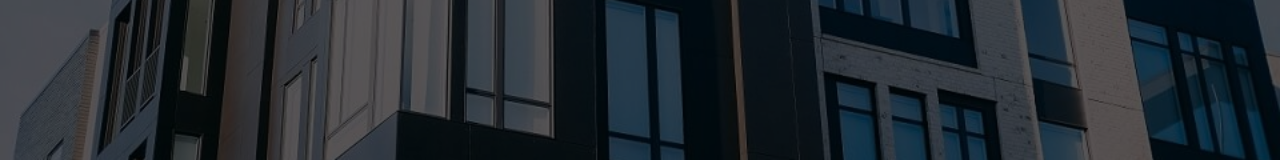
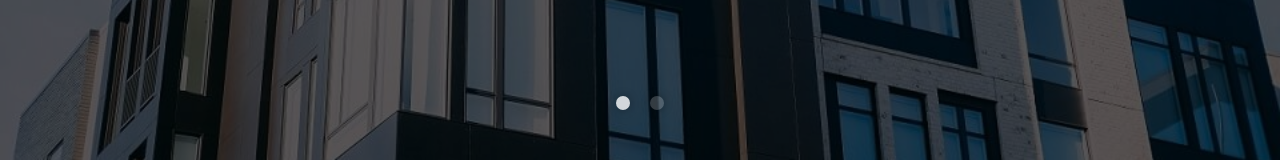
Before and after one commit to Al3ksand3r-dev/dagens_arkitekter, a Vue app in the folder client/: page / in a window 1280 px wide. Shown: the part 640-802 px from the top of the page. Built offline with nearby package versions, Linux system fonts and the light colour scheme.

Commit message:
work on carousel - added navigation buttons, pagination buttons and slide effect

```diff
--- a/client/package.json
+++ b/client/package.json
@@ -9,6 +9,7 @@
   },
   "dependencies": {
     "@vue/composition-api": "^1.0.0-beta.19",
+    "animate.css": "^4.1.1",
     "aos": "^2.3.4",
     "core-js": "^3.6.5",
     "vue": "^2.6.11",
--- a/client/src/components/ui/Slider.vue
+++ b/client/src/components/ui/Slider.vue
@@ -3,7 +3,12 @@
     :per-page="1"
     v-model="index"
     :mouse-drag="true"
-    :paginationEnabled="false"
+    :paginationEnabled="true"
+    paginationPosition="bottom-overlay"
+    :navigationEnabled="true"
+    resistanceCoef="0"
+    navigationNextLabel="<span class='lnr lnr-chevron-right'></span>"
+    navigationPrevLabel="<span class='lnr lnr-chevron-left'></span>"
     class="carousel"
   >
     <slide
@@ -17,7 +22,12 @@
           ')',
       }"
     >
-      <div class="carousel__item__content">
+      <div
+        class="carousel__item__content"
+        :class="{
+          'animate__animated animate__fadeInLeft animate__fast': idx == index,
+        }"
+      >
         <h1>{{ image.title }}</h1>
         <p>{{ image.text }}</p>
       </div>
@@ -39,10 +49,50 @@ export default {
 };
 </script>
 
-<style lang="scss" scoped>
+<style lang="scss">
 .carousel {
   width: 100%;
   height: 100vh;
+  position: relative;
+
+  .VueCarousel-navigation {
+    display: none;
+  }
+
+  @include xl() {
+    .VueCarousel-navigation {
+      top: 50%;
+      left: 50%;
+      display: block;
+      position: absolute;
+      transform: translate(-50%, -50%);
+
+      &-button {
+        font-size: 60px;
+        outline: none !important;
+        color: #ccc !important;
+      }
+
+      &-prev {
+        left: -690px !important;
+      }
+      &-next {
+        right: -690px !important;
+      }
+    }
+  }
+
+  .VueCarousel-dot {
+    outline: none !important;
+    padding: 2px !important;
+    background: rgba(#fff, 0.2) !important;
+    margin: 0 10px 50px !important;
+    box-shadow: 0 0 10px rgba(#000, 0.3) !important;
+
+    &--active {
+      background: rgba(#fff, 0.8) !important;
+    }
+  }
 
   &__item {
     height: 100vh;
@@ -57,9 +107,10 @@ export default {
       z-index: 1;
       margin: auto;
       color: #fff;
+      padding: 0 1rem;
       transition: 0.3s;
-      padding: 0 1rem;
       max-width: 1200px;
+      animation-delay: 0.3s;
       text-shadow: 0 0 5px rgba(#000, 0.3);
       h1 {
         margin: 0 0 1rem;
--- a/client/src/main.js
+++ b/client/src/main.js
@@ -6,6 +6,7 @@ import VueCarousel from "vue-carousel";
 import VueCompositionAPI from "@vue/composition-api";
 import AOS from "aos";
 import "aos/dist/aos.css";
+import "animate.css";
 
 Vue.use(VueCompositionAPI);
 Vue.use(VueCarousel);
--- a/client/src/scss/main.scss
+++ b/client/src/scss/main.scss
@@ -2,3 +2,7 @@
 @import "partials/font";
 @import "partials/custom";
 @import "partials/mediaQueries";
+
+// Mixins
+@import "mixins/breakpoints";
+@import "mixins/mediaQueries";
--- /dev/null
+++ b/client/src/scss/mixins/_breakpoints.scss
@@ -0,0 +1,11 @@
+// Small tablets and large smartphones (landscape view)
+$screen-sm-min: 576px;
+
+// Small tablets (portrait view)
+$screen-md-min: 768px;
+
+// Tablets and small desktops
+$screen-lg-min: 992px;
+
+// Large tablets and desktops
+$screen-xl-min: 1550px;
--- /dev/null
+++ b/client/src/scss/mixins/_mediaQueries.scss
@@ -0,0 +1,27 @@
+// Small devices
+@mixin sm {
+  @media (min-width: #{$screen-sm-min}) {
+    @content;
+  }
+}
+
+// Medium devices
+@mixin md {
+  @media (min-width: #{$screen-md-min}) {
+    @content;
+  }
+}
+
+// Large devices
+@mixin lg {
+  @media (min-width: #{$screen-lg-min}) {
+    @content;
+  }
+}
+
+// Extra large devices
+@mixin xl {
+  @media (min-width: #{$screen-xl-min}) {
+    @content;
+  }
+}
--- a/client/vue.config.js
+++ b/client/vue.config.js
@@ -6,6 +6,8 @@ module.exports = {
         prependData: `
             @import "@/scss/partials/_variables.scss";
             @import "@/scss/partials/_mixins.scss";
+            @import "@/scss/mixins/_breakpoints.scss";
+            @import "@/scss/mixins/_mediaQueries.scss";
           `,
       },
     },
```
Also changed, not shown: 1 other file (tests, documents, lock files or other folders).
